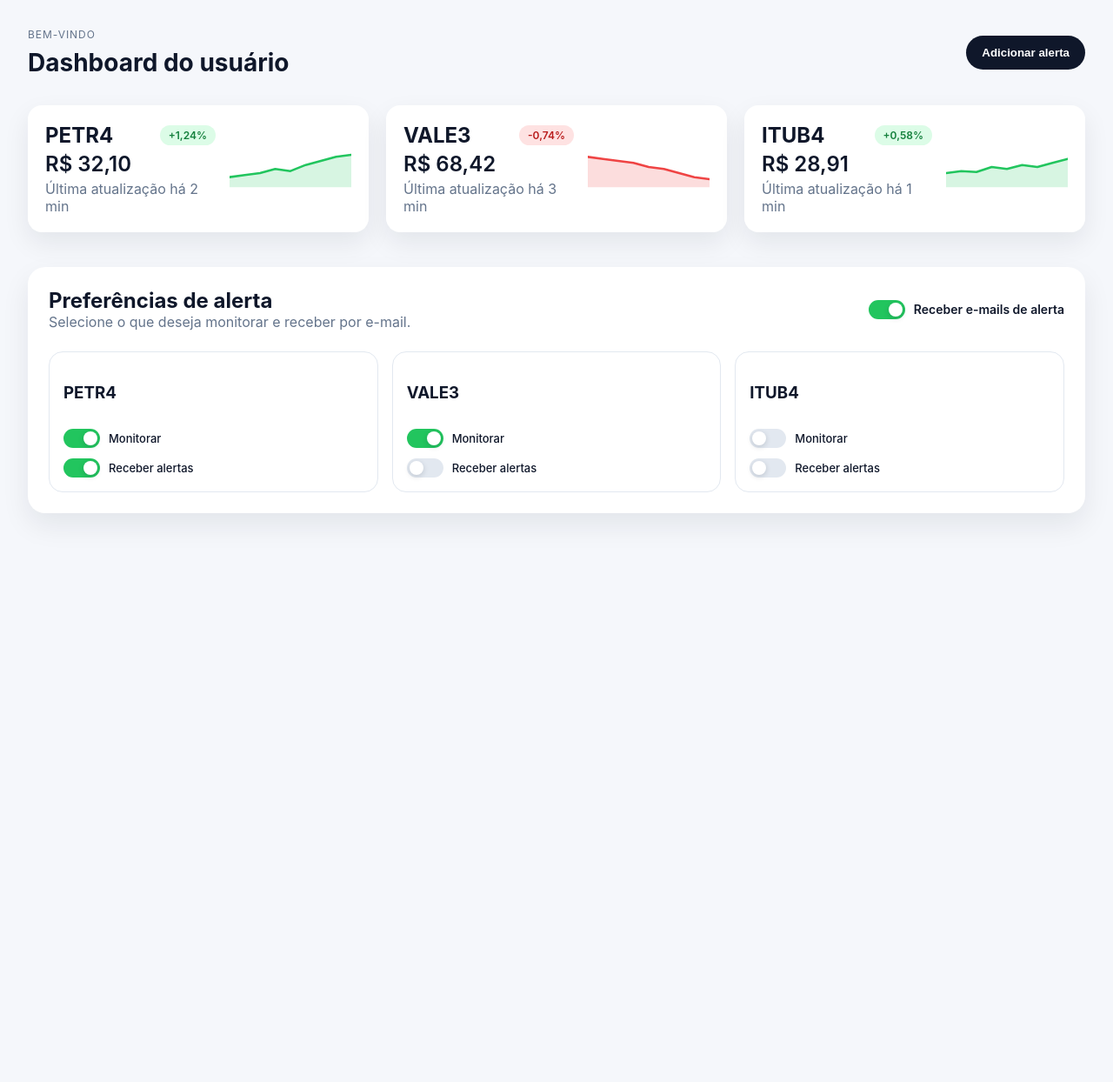
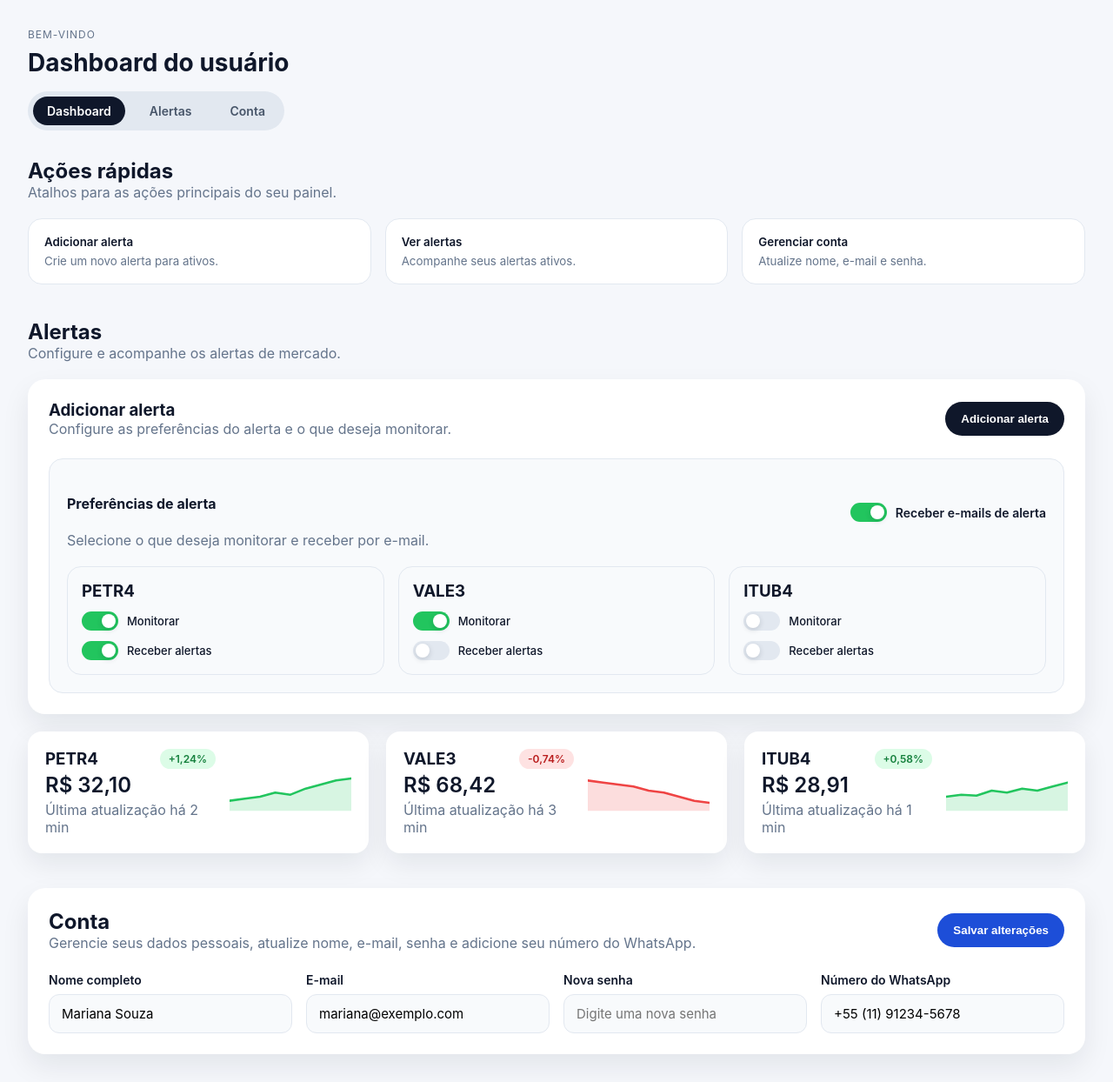
Before and after one commit to ferreiragah-dev/stock-tracker, a plain HTML site: page frontend/index.html in a window 1280 px wide. Shown: the whole page at 87% size. Before the commit the page ends 800 px from the top, so only its background shows below. Drawn offline with Linux system fonts and the light colour scheme.

Commit message:
Split dashboard actions and alerts page

```diff
--- a/frontend/index.html
+++ b/frontend/index.html
@@ -11,106 +11,59 @@
       <div>
         <p class="eyebrow">Bem-vindo</p>
         <h1>Dashboard do usuário</h1>
+        <nav class="app-nav" aria-label="Seções principais">
+          <a class="nav-link active" href="#dashboard">Dashboard</a>
+          <a class="nav-link" href="#alertas">Alertas</a>
+          <a class="nav-link" href="#conta">Conta</a>
+        </nav>
       </div>
-      <button class="primary">Adicionar alerta</button>
     </header>
 
     <main>
-      <section class="grid">
-        <article class="card">
-          <div class="card-content">
+      <section class="dashboard" id="dashboard">
+        <div class="dashboard-header">
           <div>
-              <header>
-                <h2>PETR4</h2>
-                <span class="tag success">+1,24%</span>
-              </header>
-              <p class="price">R$ 32,10</p>
-              <p class="muted">Última atualização há 2 min</p>
-            </div>
-            <div class="card-visual">
-              <svg class="sparkline up" viewBox="0 0 120 40" aria-hidden="true">
-                <defs>
-                  <linearGradient id="sparkUp" x1="0" y1="0" x2="0" y2="1">
-                    <stop offset="0%" stop-color="#22c55e" stop-opacity="0.35" />
-                    <stop offset="100%" stop-color="#22c55e" stop-opacity="0" />
-                  </linearGradient>
-                </defs>
-                <path
-                  class="sparkline-area"
-                  d="M0 30 L15 28 L30 26 L45 22 L60 24 L75 18 L90 14 L105 10 L120 8 L120 40 L0 40 Z"
-                  fill="url(#sparkUp)"
-                />
-                <path
-                  class="sparkline-line"
-                  d="M0 30 L15 28 L30 26 L45 22 L60 24 L75 18 L90 14 L105 10 L120 8"
-                />
-              </svg>
+            <h2>Ações rápidas</h2>
+            <p class="muted">Atalhos para as ações principais do seu painel.</p>
           </div>
         </div>
-        </article>
+        <div class="action-grid">
+          <button class="action-card">
+            <span class="action-title">Adicionar alerta</span>
+            <span class="muted">Crie um novo alerta para ativos.</span>
+          </button>
+          <button class="action-card">
+            <span class="action-title">Ver alertas</span>
+            <span class="muted">Acompanhe seus alertas ativos.</span>
+          </button>
+          <button class="action-card">
+            <span class="action-title">Gerenciar conta</span>
+            <span class="muted">Atualize nome, e-mail e senha.</span>
+          </button>
+        </div>
+      </section>
 
-        <article class="card">
-          <div class="card-content">
+      <section class="alerts" id="alertas">
+        <div class="alerts-header">
           <div>
-              <header>
-                <h2>VALE3</h2>
-                <span class="tag danger">-0,74%</span>
-              </header>
-              <p class="price">R$ 68,42</p>
-              <p class="muted">Última atualização há 3 min</p>
-            </div>
-            <div class="card-visual">
-              <svg class="sparkline down" viewBox="0 0 120 40" aria-hidden="true">
-                <defs>
-                  <linearGradient id="sparkDown" x1="0" y1="0" x2="0" y2="1">
-                    <stop offset="0%" stop-color="#ef4444" stop-opacity="0.35" />
-                    <stop offset="100%" stop-color="#ef4444" stop-opacity="0" />
-                  </linearGradient>
-                </defs>
-                <path
-                  class="sparkline-area"
-                  d="M0 10 L15 12 L30 14 L45 16 L60 20 L75 22 L90 26 L105 30 L120 32 L120 40 L0 40 Z"
-                  fill="url(#sparkDown)"
-                />
-                <path
-                  class="sparkline-line"
-                  d="M0 10 L15 12 L30 14 L45 16 L60 20 L75 22 L90 26 L105 30 L120 32"
-                />
-              </svg>
+            <h2>Alertas</h2>
+            <p class="muted">Configure e acompanhe os alertas de mercado.</p>
           </div>
         </div>
-        </article>
 
-        <article class="card">
-          <div class="card-content">
+        <section class="add-alert">
+          <div class="add-alert-header">
             <div>
-              <header>
-                <h2>ITUB4</h2>
-                <span class="tag success">+0,58%</span>
-              </header>
-              <p class="price">R$ 28,91</p>
-              <p class="muted">Última atualização há 1 min</p>
+              <h3>Adicionar alerta</h3>
+              <p class="muted">Configure as preferências do alerta e o que deseja monitorar.</p>
             </div>
-            <div class="card-visual">
-              <svg class="sparkline up" viewBox="0 0 120 40" aria-hidden="true">
-                <path
-                  class="sparkline-area"
-                  d="M0 26 L15 24 L30 25 L45 20 L60 22 L75 18 L90 20 L105 16 L120 12 L120 40 L0 40 Z"
-                />
-                <path
-                  class="sparkline-line"
-                  d="M0 26 L15 24 L30 25 L45 20 L60 22 L75 18 L90 20 L105 16 L120 12"
-                />
-              </svg>
+            <button class="primary">Adicionar alerta</button>
           </div>
-          </div>
-        </article>
-      </section>
 
-      <section class="settings">
+          <div class="settings">
             <div class="settings-header">
               <div>
-            <h2>Preferências de alerta</h2>
+                <h4>Preferências de alerta</h4>
                 <p class="muted">Selecione o que deseja monitorar e receber por e-mail.</p>
               </div>
               <label class="toggle">
@@ -163,6 +116,131 @@
                 </label>
               </div>
             </div>
+          </div>
+        </section>
+
+        <div class="grid">
+          <article class="card">
+            <div class="card-content">
+              <div>
+                <header>
+                  <h3>PETR4</h3>
+                  <span class="tag success">+1,24%</span>
+                </header>
+                <p class="price">R$ 32,10</p>
+                <p class="muted">Última atualização há 2 min</p>
+              </div>
+              <div class="card-visual">
+                <svg class="sparkline up" viewBox="0 0 120 40" aria-hidden="true">
+                  <defs>
+                    <linearGradient id="sparkUp" x1="0" y1="0" x2="0" y2="1">
+                      <stop offset="0%" stop-color="#22c55e" stop-opacity="0.35" />
+                      <stop offset="100%" stop-color="#22c55e" stop-opacity="0" />
+                    </linearGradient>
+                  </defs>
+                  <path
+                    class="sparkline-area"
+                    d="M0 30 L15 28 L30 26 L45 22 L60 24 L75 18 L90 14 L105 10 L120 8 L120 40 L0 40 Z"
+                    fill="url(#sparkUp)"
+                  />
+                  <path
+                    class="sparkline-line"
+                    d="M0 30 L15 28 L30 26 L45 22 L60 24 L75 18 L90 14 L105 10 L120 8"
+                  />
+                </svg>
+              </div>
+            </div>
+          </article>
+
+          <article class="card">
+            <div class="card-content">
+              <div>
+                <header>
+                  <h3>VALE3</h3>
+                  <span class="tag danger">-0,74%</span>
+                </header>
+                <p class="price">R$ 68,42</p>
+                <p class="muted">Última atualização há 3 min</p>
+              </div>
+              <div class="card-visual">
+                <svg class="sparkline down" viewBox="0 0 120 40" aria-hidden="true">
+                  <defs>
+                    <linearGradient id="sparkDown" x1="0" y1="0" x2="0" y2="1">
+                      <stop offset="0%" stop-color="#ef4444" stop-opacity="0.35" />
+                      <stop offset="100%" stop-color="#ef4444" stop-opacity="0" />
+                    </linearGradient>
+                  </defs>
+                  <path
+                    class="sparkline-area"
+                    d="M0 10 L15 12 L30 14 L45 16 L60 20 L75 22 L90 26 L105 30 L120 32 L120 40 L0 40 Z"
+                    fill="url(#sparkDown)"
+                  />
+                  <path
+                    class="sparkline-line"
+                    d="M0 10 L15 12 L30 14 L45 16 L60 20 L75 22 L90 26 L105 30 L120 32"
+                  />
+                </svg>
+              </div>
+            </div>
+          </article>
+
+          <article class="card">
+            <div class="card-content">
+              <div>
+                <header>
+                  <h3>ITUB4</h3>
+                  <span class="tag success">+0,58%</span>
+                </header>
+                <p class="price">R$ 28,91</p>
+                <p class="muted">Última atualização há 1 min</p>
+              </div>
+              <div class="card-visual">
+                <svg class="sparkline up" viewBox="0 0 120 40" aria-hidden="true">
+                  <path
+                    class="sparkline-area"
+                    d="M0 26 L15 24 L30 25 L45 20 L60 22 L75 18 L90 20 L105 16 L120 12 L120 40 L0 40 Z"
+                  />
+                  <path
+                    class="sparkline-line"
+                    d="M0 26 L15 24 L30 25 L45 20 L60 22 L75 18 L90 20 L105 16 L120 12"
+                  />
+                </svg>
+              </div>
+            </div>
+          </article>
+        </div>
+      </section>
+
+      <section class="account" id="conta">
+        <div class="account-header">
+          <div>
+            <h2>Conta</h2>
+            <p class="muted">
+              Gerencie seus dados pessoais, atualize nome, e-mail, senha e adicione seu número do
+              WhatsApp.
+            </p>
+          </div>
+          <button class="primary secondary">Salvar alterações</button>
+        </div>
+
+        <form class="account-form">
+          <label class="field">
+            Nome completo
+            <input type="text" value="Mariana Souza" />
+          </label>
+          <label class="field">
+            E-mail
+            <input type="email" value="mariana@exemplo.com" />
+          </label>
+          <label class="field">
+            Nova senha
+            <input type="password" placeholder="Digite uma nova senha" />
+          </label>
+          <label class="field">
+            Número do WhatsApp
+            <input type="tel" value="+55 (11) 91234-5678" />
+          </label>
+        </form>
       </section>
     </main>
   </body>
--- a/frontend/styles.css
+++ b/frontend/styles.css
@@ -37,6 +37,86 @@ h1 {
 
 h2 {
   margin: 0;
+}
+
+h3 {
+  margin: 0;
+}
+
+.dashboard,
+.alerts {
+  display: flex;
+  flex-direction: column;
+  gap: 20px;
+}
+
+.dashboard-header,
+.alerts-header {
+  display: flex;
+  align-items: center;
+  justify-content: space-between;
+  gap: 16px;
+  flex-wrap: wrap;
+}
+
+.action-grid {
+  display: grid;
+  gap: 16px;
+  grid-template-columns: repeat(auto-fit, minmax(220px, 1fr));
+}
+
+.action-card {
+  border: 1px solid #e2e8f0;
+  border-radius: 16px;
+  padding: 18px;
+  background: #fff;
+  text-align: left;
+  cursor: pointer;
+  display: flex;
+  flex-direction: column;
+  gap: 6px;
+  font-family: inherit;
+  transition: transform 0.2s ease, box-shadow 0.2s ease;
+}
+
+.action-card:hover {
+  transform: translateY(-2px);
+  box-shadow: 0 12px 24px rgba(15, 23, 42, 0.1);
+}
+
+.action-title {
+  font-weight: 600;
+  color: #0f172a;
+}
+
+.app-nav {
+  display: inline-flex;
+  align-items: center;
+  gap: 12px;
+  margin-top: 16px;
+  padding: 6px;
+  border-radius: 999px;
+  background: #e2e8f0;
+}
+
+.nav-link {
+  text-decoration: none;
+  font-size: 14px;
+  font-weight: 600;
+  color: #475569;
+  padding: 8px 16px;
+  border-radius: 999px;
+  transition: background 0.2s ease, color 0.2s ease;
+}
+
+.nav-link:hover {
+  background: #cbd5f5;
+  color: #1e293b;
+}
+
+.nav-link.active {
+  background: #0f172a;
+  color: #fff;
 }
 
 .primary {
@@ -210,11 +290,27 @@ main {
   text-decoration: underline;
 }
 
-.settings {
+.add-alert {
   background: #fff;
   padding: 24px;
   border-radius: 20px;
   box-shadow: 0 14px 32px rgba(15, 23, 42, 0.08);
+}
+
+.add-alert-header {
+  display: flex;
+  align-items: center;
+  justify-content: space-between;
+  gap: 16px;
+  flex-wrap: wrap;
+  margin-bottom: 24px;
+}
+
+.settings {
+  background: #f8fafc;
+  border-radius: 16px;
+  padding: 20px;
+  border: 1px solid #e2e8f0;
 }
 
 .settings-header {
@@ -223,7 +319,7 @@ main {
   justify-content: space-between;
   gap: 16px;
   flex-wrap: wrap;
-  margin-bottom: 24px;
+  margin-bottom: 20px;
 }
 
 .settings-grid {
@@ -239,6 +335,32 @@ main {
   display: flex;
   flex-direction: column;
   gap: 12px;
+}
+
+.account {
+  background: #fff;
+  padding: 24px;
+  border-radius: 20px;
+  box-shadow: 0 14px 32px rgba(15, 23, 42, 0.08);
+}
+
+.account-header {
+  display: flex;
+  align-items: center;
+  justify-content: space-between;
+  gap: 16px;
+  flex-wrap: wrap;
+  margin-bottom: 24px;
+}
+
+.primary.secondary {
+  background: #1d4ed8;
+}
+
+.account-form {
+  display: grid;
+  gap: 16px;
+  grid-template-columns: repeat(auto-fit, minmax(220px, 1fr));
 }
 
 .toggle {
```
Lines whose indentation alone changed are shown as unchanged.
